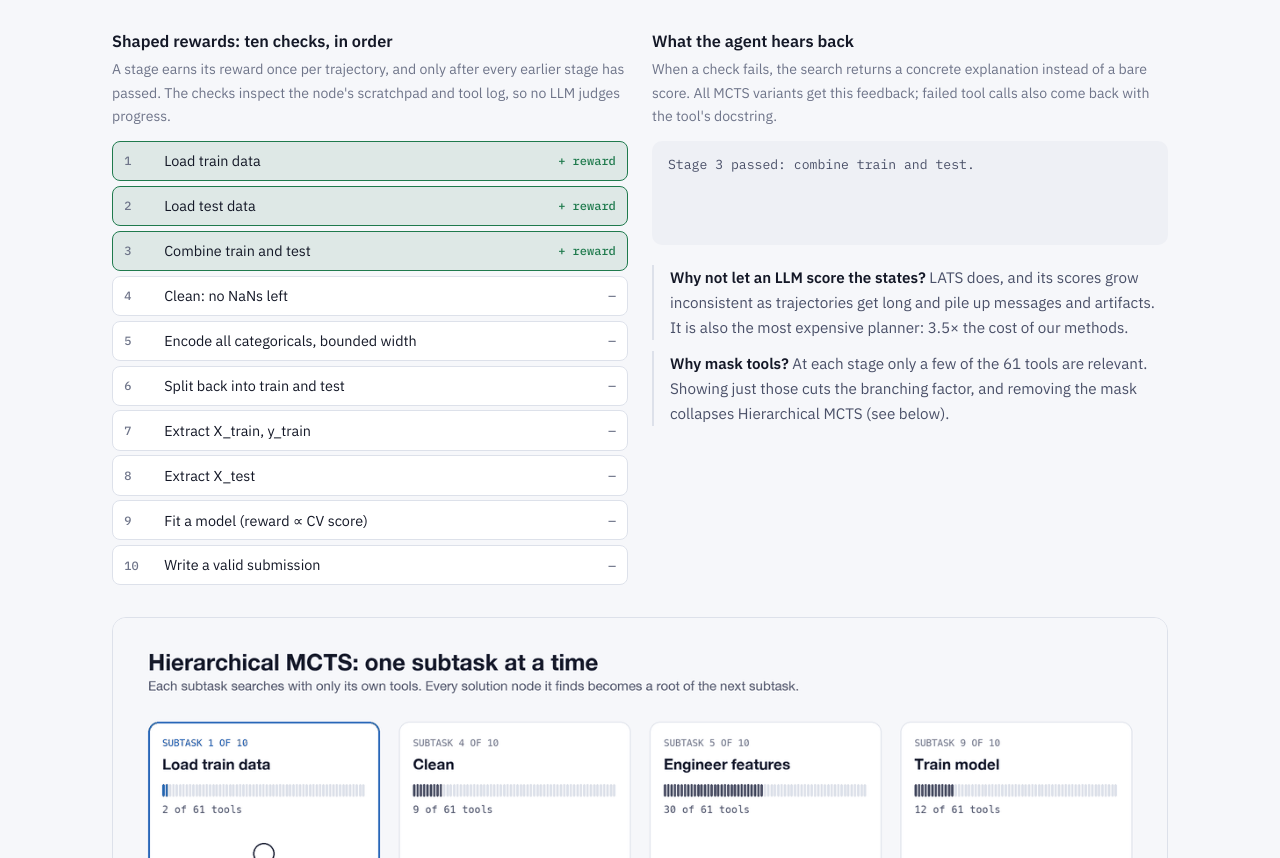
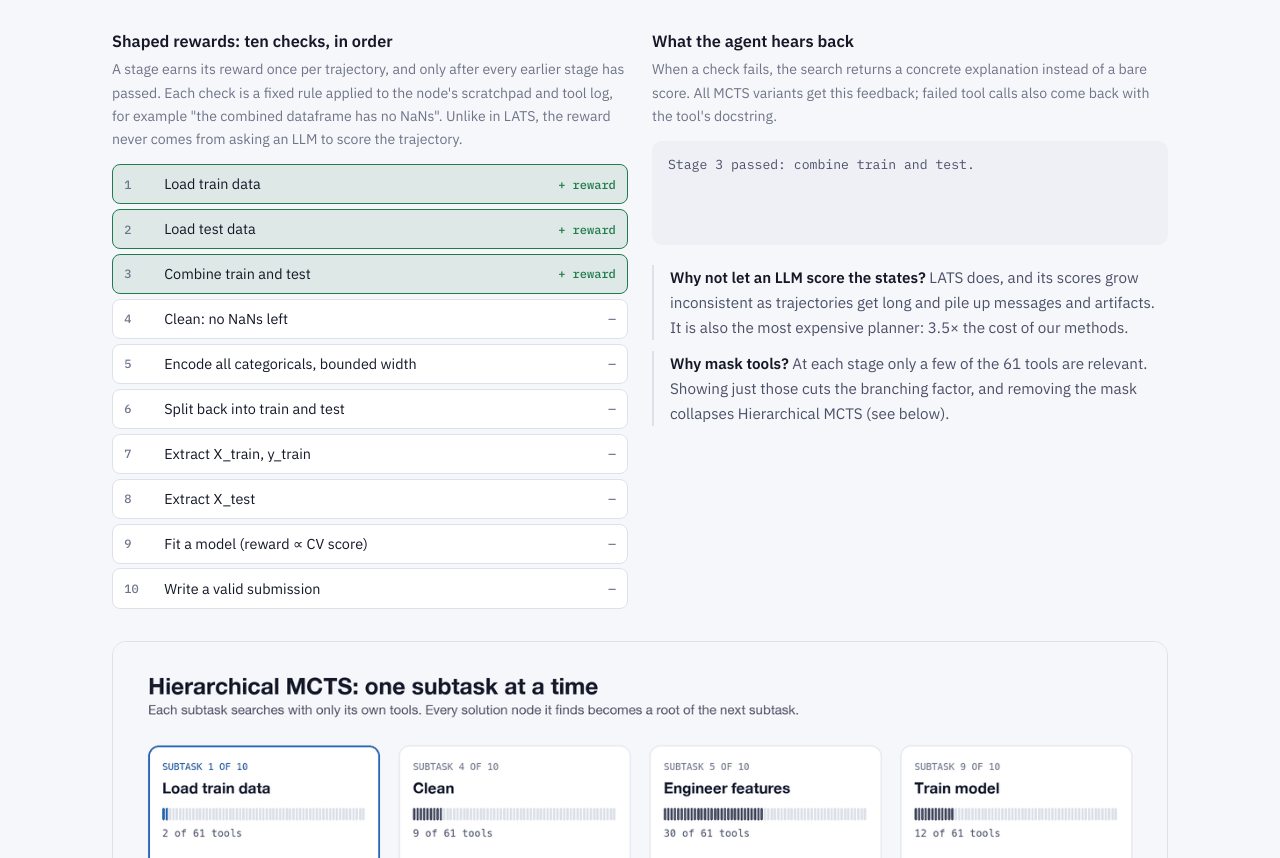
Before and after one commit to yaswanthchittepu/yaswanthchittepu.github.io, a plain HTML site: page ml-tool-bench/index.html in a window 1280 px wide. Shown: the part 3949-4807 px from the top of the page. Drawn offline with Linux system fonts and the light colour scheme.

Commit message:
Clarify shaped-reward checks on ML-Tool-Bench page
Co-Authored-By: Claude Opus 5.5 <noreply@anthropic.com>

```diff
--- a/ml-tool-bench/index.html
+++ b/ml-tool-bench/index.html
@@ -377,7 +377,7 @@
   <div class="ladder">
     <div>
       <h3>Shaped rewards: ten checks, in order</h3>
-      <p class="muted" style="margin-bottom:0.8rem">A stage earns its reward once per trajectory, and only after every earlier stage has passed. The checks inspect the node's scratchpad and tool log, so no LLM judges progress.</p>
+      <p class="muted" style="margin-bottom:0.8rem">A stage earns its reward once per trajectory, and only after every earlier stage has passed. Each check is a fixed rule applied to the node's scratchpad and tool log, for example "the combined dataframe has no NaNs". Unlike in LATS, the reward never comes from asking an LLM to score the trajectory.</p>
       <ol id="ladder"></ol>
     </div>
     <div>
```
